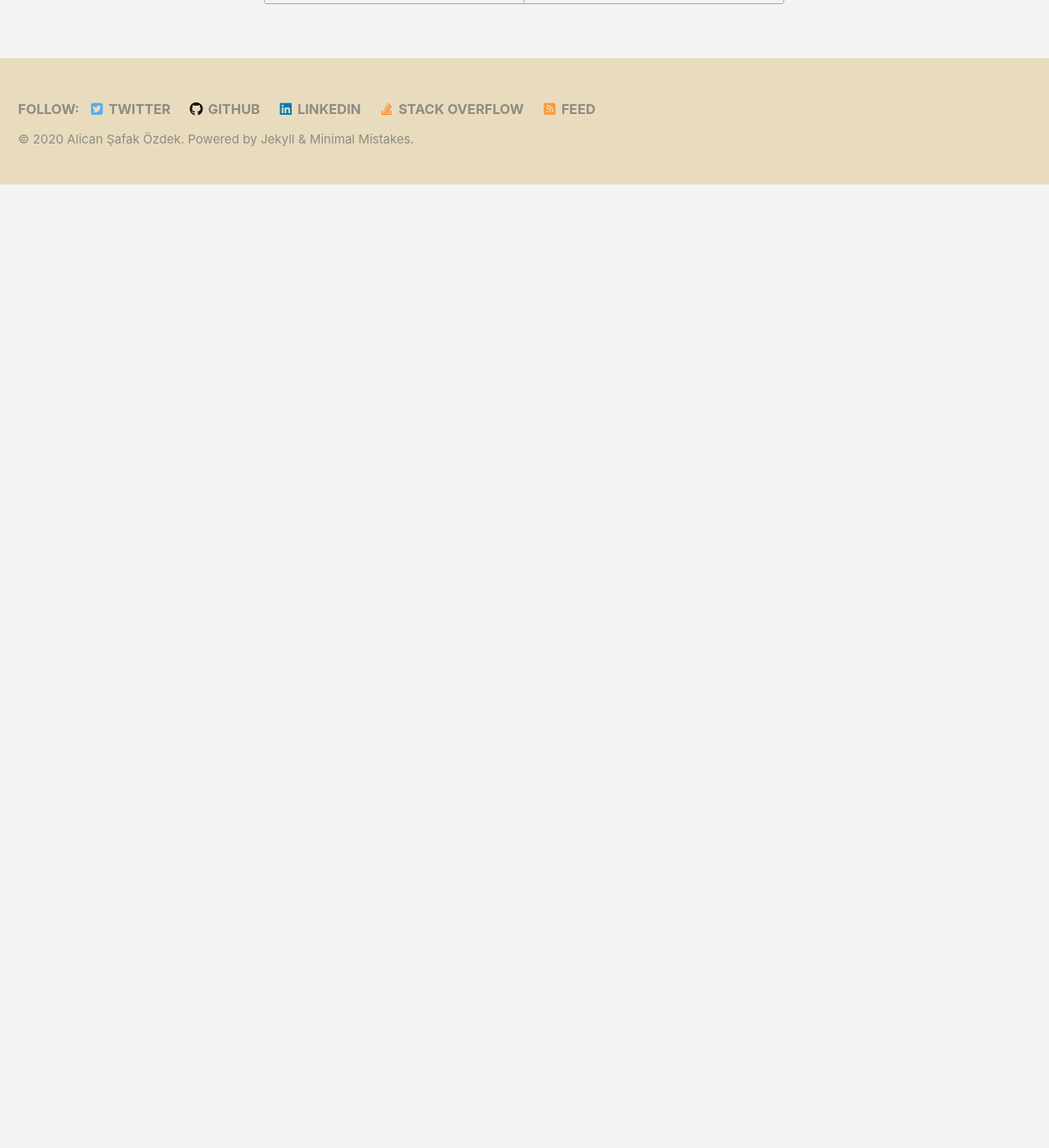
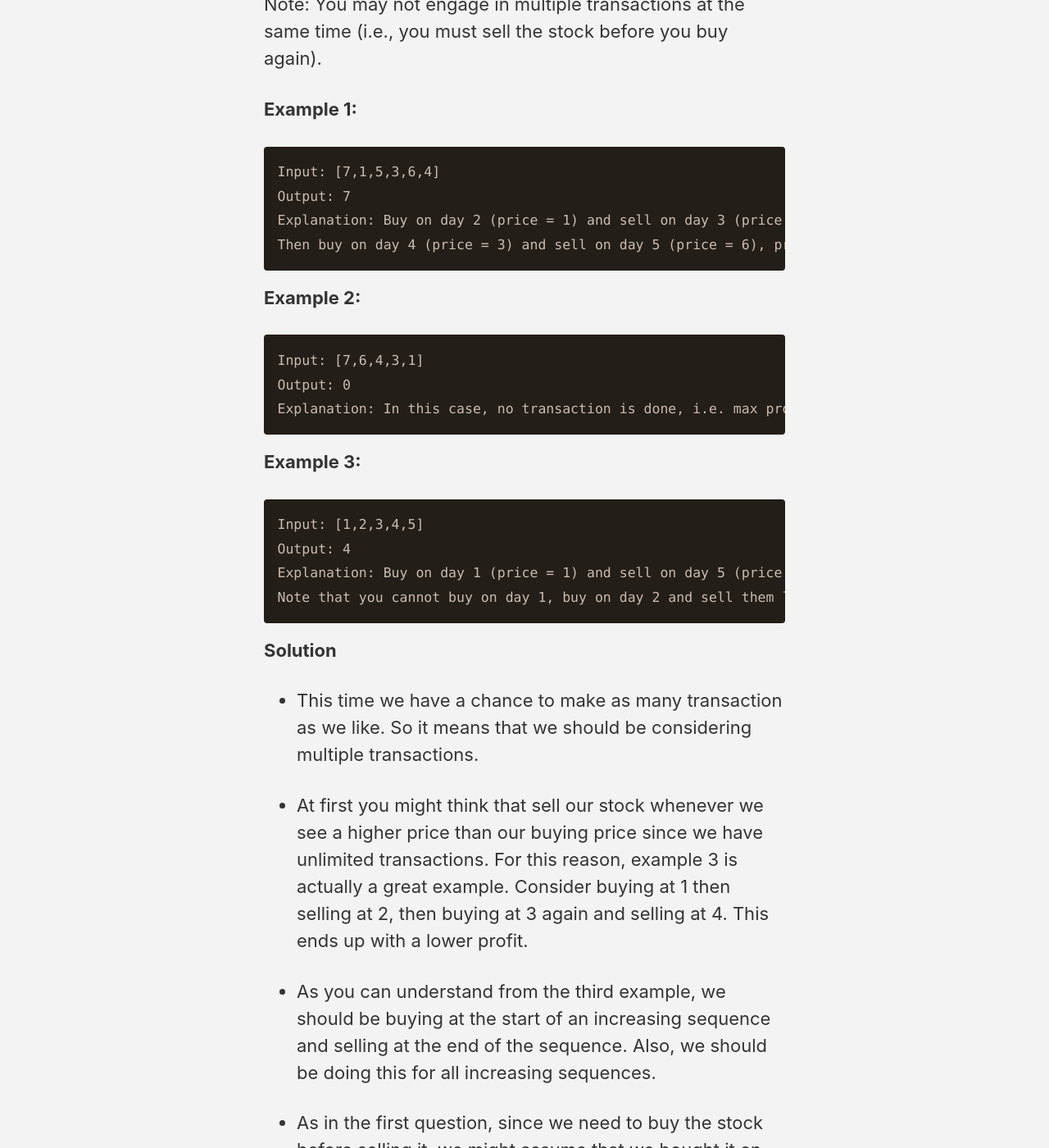
Before and after one commit to safakozdek/safakozdek.github.io, a Jekyll site: the page built from _posts/2020-06-13-leet-code-3.md, in a window 1280 px wide and 1400 px high, scrolled down 2914 px. Shown: the whole window at 82% size. Built offline with Jekyll 4.4.1, drawn with Linux system fonts in a browser that asks for light colours; cached includes are drawn as plain includes; nearby versions of some CDN libraries; before the commit the page ends 3140 px from its top, so only the background shows below that; some of the changed text lies outside the part shown.

Commit message:
Buy-Sell-Stock-II

````diff
--- a/_posts/2020-06-13-leet-code-3.md
+++ b/_posts/2020-06-13-leet-code-3.md
@@ -15,7 +15,7 @@ This is a very common question with a lot of versions. I had this kind of questi
 
 Say you have an array for which the ith element is the price of a given stock on day i.
 
-If you were only permitted to complete at most one transaction (i.e., buy one and sell one share of the stock), design an algorithm to find the maximum profit.
+If you were only permitted to complete at most **one** transaction (i.e., buy one and sell one share of the stock), design an algorithm to find the maximum profit.
 
 Note that you cannot sell a stock before you buy one.
 
@@ -49,7 +49,7 @@ Explanation: In this case, no transaction is done, i.e. max profit = 0.
 ```python
 class Solution:
     def maxProfit(self, prices: List[int]) -> int:
-        if len(prices) <= 1:
+        if len(prices) < 2:
             return 0
 
         mx = 0
@@ -69,3 +69,77 @@ class Solution:
 Complexity Analysis
 Time-complexity: O(n)
 Space-complexity: O(1)
+
+
+#### 2. [Best Time to Buy and Sell Stock II](https://leetcode.com/problems/best-time-to-buy-and-sell-stock-ii/) <span style="color:MediumSeaGreen">(Easy) </span>
+
+Say you have an array prices for which the ith element is the price of a given stock on day i.
+
+Design an algorithm to find the maximum profit. You may complete **as many transactions as you like** (i.e., buy one and sell one share of the stock multiple times).
+
+Note: You may not engage in multiple transactions at the same time (i.e., you must sell the stock before you buy again).
+
+**Example 1:**
+```
+Input: [7,1,5,3,6,4]
+Output: 7
+Explanation: Buy on day 2 (price = 1) and sell on day 3 (price = 5), profit = 5-1 = 4.
+Then buy on day 4 (price = 3) and sell on day 5 (price = 6), profit = 6-3 = 3.
+```
+
+**Example 2:**
+```
+Input: [7,6,4,3,1]
+Output: 0
+Explanation: In this case, no transaction is done, i.e. max profit = 0.
+```
+
+**Example 3:**
+```
+Input: [1,2,3,4,5]
+Output: 4
+Explanation: Buy on day 1 (price = 1) and sell on day 5 (price = 5), profit = 5-1 = 4.
+Note that you cannot buy on day 1, buy on day 2 and sell them later, as you are engaging multiple transactions at the same time. You must sell before buying again.
+```
+
+**Solution**
+
+* This time we have a chance to make as many transaction as we like. So it means that we should be considering multiple transactions.
+
+* At first you might think that sell our stock whenever we see a higher price than our buying price since we have unlimited transactions.  For this reason, example 3 is actually a great example. Consider buying at 1 then selling at 2, then buying at 3 again and selling at 4. This ends up with a lower profit.
+
+* As you can understand from the third example, we should be buying at the start of an increasing sequence and selling at the end of the sequence. Also, we should be doing this for all increasing sequences.
+
+* As in the first question, since we need to buy the stock before selling it, we might assume that we bought it on the first day and start traversing the array from the start. If we see a higher value than our buying price, it is guaranteed that we will have a profit.
+
+* Whenever we see a higher price, rather than selling right away we check the next value, if it is a bigger value we continue with that since we are trying to reach to the end of the increasing sequence.
+
+* Whenever we see a lower price than our last buying price it means that we are at the end of the increasing sequence, so we can just update our profit now. Then we check for the next increasing sequence.
+
+**Final Implementation:**
+
+```python
+class Solution:
+    def maxProfit(self, prices: List[int]) -> int:
+        if len(prices) == 0:
+            return 0
+
+        profit = 0
+        iterator = 0
+
+        while iterator < len(prices) - 1:
+            while iterator < len(prices) - 1 and prices[iterator] >= prices[iterator+1]:
+                iterator += 1
+            buy = prices[iterator]
+
+            while iterator < len(prices)-1 and prices[iterator] <= prices[iterator+1]:
+                iterator += 1
+            sell = prices[iterator]
+            profit += sell - buy
+
+        return profit
+```
+
+Complexity Analysis
+Time-complexity: O(n)
+Space-complexity: O(1)
````
Also changed, not shown: other parts of _posts/2020-06-13-leet-code-3.md (+1 -1 lines).
